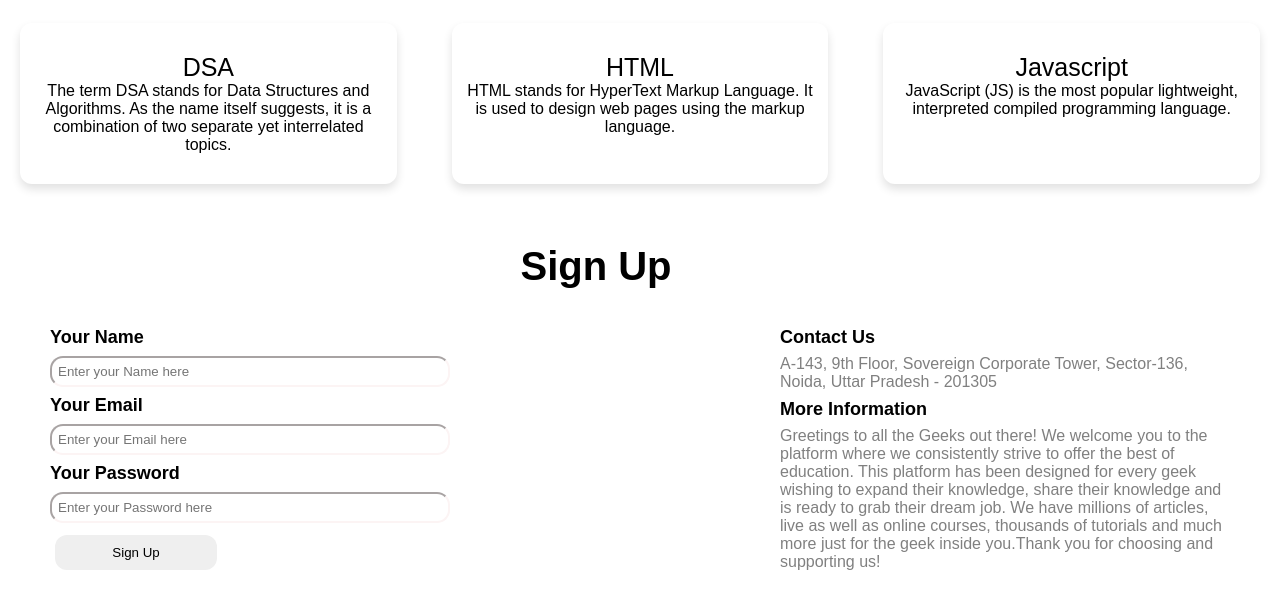
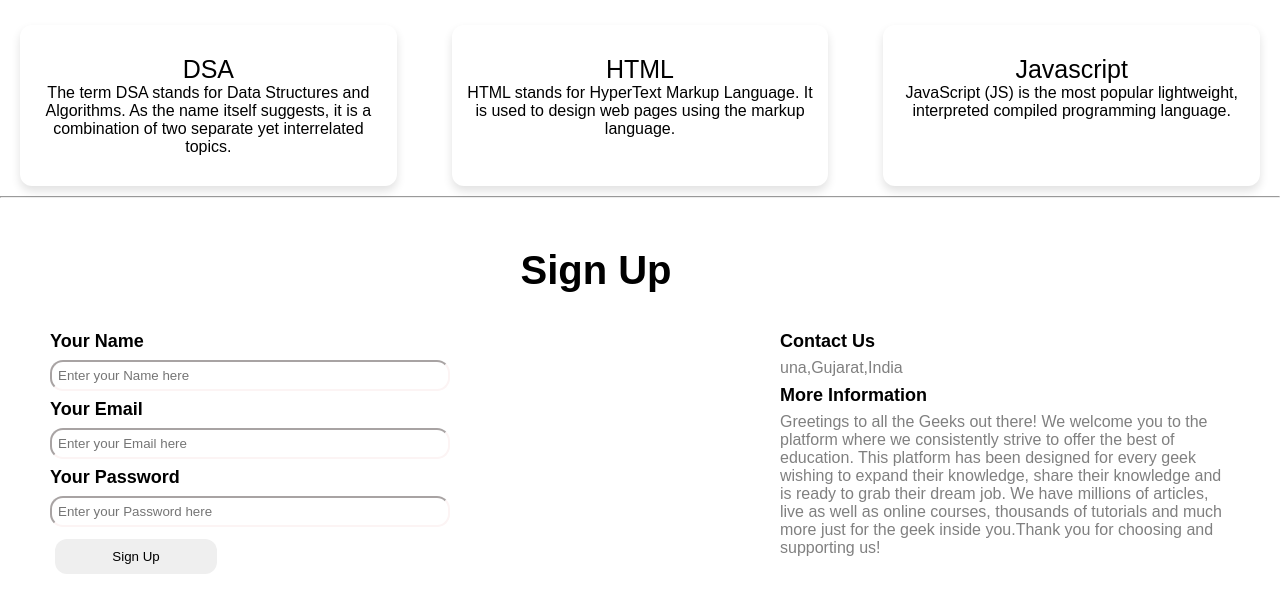
Before and after one commit to dbgohil/Welcome, a plain HTML site: page index.html in a window 1280 px wide. Shown: the part 572-1163 px from the top of the page. Drawn offline with Linux system fonts and the light colour scheme.

Commit message:
Update index.html

```diff
--- a/index.html
+++ b/index.html
@@ -56,7 +56,7 @@
                 width="500">
         </div>
     </div>
-
+<hr>
     <section class="about" id="My Projects">
         <div class="content">
             <div class="title">
@@ -108,7 +108,7 @@
             </div>
         </div>
     </section>
-
+<hr>
     <section class="contact" id="contact">
         <div class="content">
             <div class="title"><span>Sign Up</span></div>
@@ -145,9 +145,7 @@
                             </span>
                         </div>
                         <div class="content1">
-                            A-143, 9th Floor, Sovereign
-                            Corporate Tower, Sector-136,
-                            Noida, Uttar Pradesh - 201305
+                           una,Gujarat,India
                         </div>
                         <div class="title1">
                             <span>More Information</span>
```
